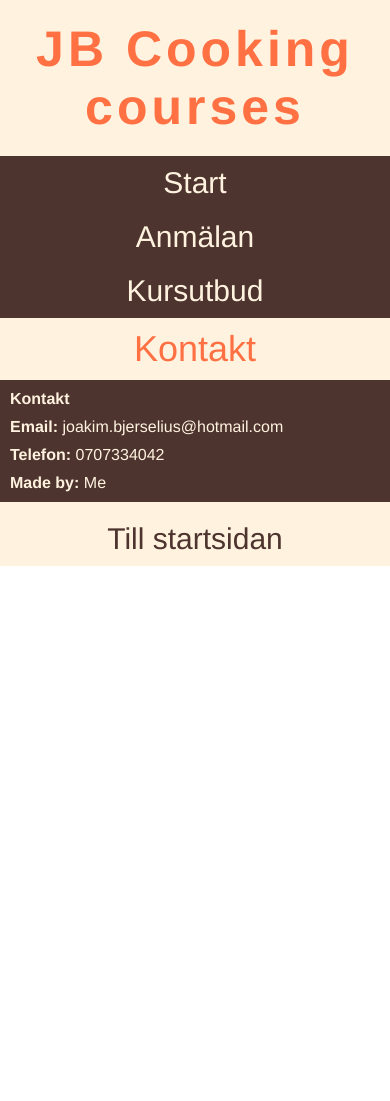
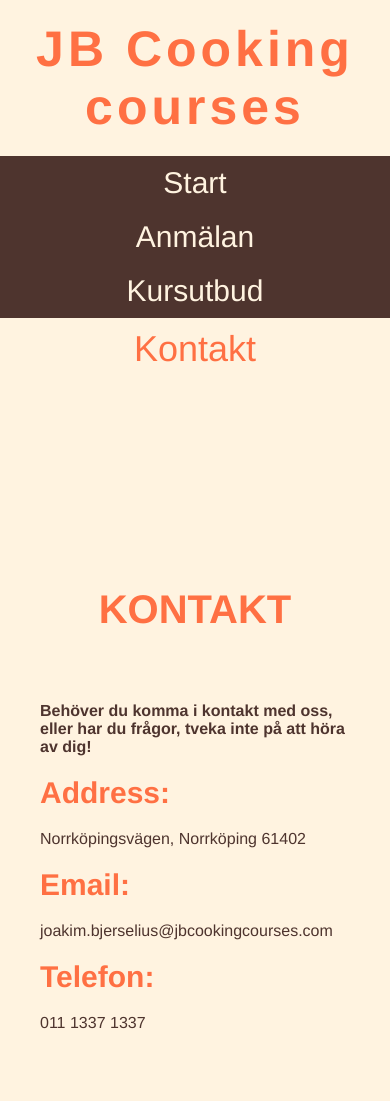
Before and after one commit to jockeBjers/cooking-school, a plain HTML site: page contact/contact.html in a window 390 px wide. Shown: the top 1101 px of the page. Before the commit the page ends 844 px from the top, so only its background shows below. Drawn offline with Linux system fonts and the light colour scheme.

Commit message:
make contact page, clean up and small fix on front page

```diff
--- a/contact/contact.css
+++ b/contact/contact.css
@@ -0,0 +1,65 @@
+#contact-page {
+    width: 100%;
+    height: 100vh;
+    background-image:
+        linear-gradient(to left, #fff3e0, transparent),
+        url('../images/pasta.jpg');
+    background-repeat: no-repeat;
+    background-size: cover;
+    color: #4E342E;
+    display: flex;
+    justify-content: start;
+    align-items: center;
+
+
+}
+
+.container {
+    background-color: #FFF3E0;
+    border-top-right-radius: 40px;
+    border-bottom-right-radius: 40px;
+    max-width: 600px;
+    height: 70%;
+    padding: 40px;
+    display: flex;
+    flex-wrap: wrap;
+    flex-direction: column;
+    justify-content: start;
+    align-items: start;
+    gap: 20px;
+
+}
+
+.container h2 {
+    align-self: center;
+    margin-top: 40px;
+    margin-bottom: 50px    ;
+    font-size: 40px;
+    color: #FF7043;
+}
+
+.container h3 {
+    font-size: 30px;
+    color: #FF7043;
+}
+
+
+@media all and (max-width: 900px) {
+
+    .container {
+        width: 80%;
+    }
+
+}
+
+@media all and (max-width: 600px) {
+    #contact-page {
+        background:#FFF3E0;
+    }
+
+    .container {
+        width: 100%;
+        border-radius: 0px;
+    }
+
+}
--- a/contact/contact.html
+++ b/contact/contact.html
@@ -25,6 +25,34 @@
 
     </header>
 
+    <!-- CONTACT PAGE -->
+
+    <main id="contact-page">
+
+        <section class="container" id="information-box">
+
+            <h2>KONTAKT</h2>
+
+            <p><b>  Behöver du komma i kontakt med oss, eller har du frågor, tveka inte på att höra av dig!</b></p>
+
+
+            <h3>Address:</h3>
+            <p> Norrköpingsvägen, Norrköping 61402</p>
+
+            <h3>Email:</h3>
+            <p>joakim.bjerselius@jbcookingcourses.com</p>
+
+            <h3>Telefon:</h3>
+            <p>011 1337 1337</p>
+
+
+        </section>
+
+
+
+
+
+    </main>
 
 
     <!-- FOOTER -->
--- a/styles.css
+++ b/styles.css
@@ -117,6 +117,12 @@ header h1 {
     width: 100%;
 }
 
+#parallax-intro {
+    background-image:
+        url('images/restaurant1.jpg');
+    height: 200px;
+}
+
 #parallax-first {
     background-image:
         url('images/restaurant1.jpg');
@@ -148,7 +154,6 @@ header h1 {
     justify-content: flex-start;
     align-items: center;
     flex-wrap: wrap;
-    padding: 50px 0px;
     gap: 20px;
 }
 
@@ -156,6 +161,7 @@ header h1 {
     color: #FF7043;
     background-color: #4E342E;
     width: 100%;
+    padding:10px;
     text-align: center;
 }
 
@@ -314,11 +320,14 @@ footer .page-links {
         font-size: 50px;
 
     }
+    .inner-box
+    {
+        margin: 20px 0px;
+    }
 
-.inner-box {
-    margin:20px;
-}
-
+    #about p {
+        padding: 0px 10%;
+    }
 
     header,
     footer {
```
Also changed, not shown: index.html (+2 -0 lines), images/pasta.jpg (added).
